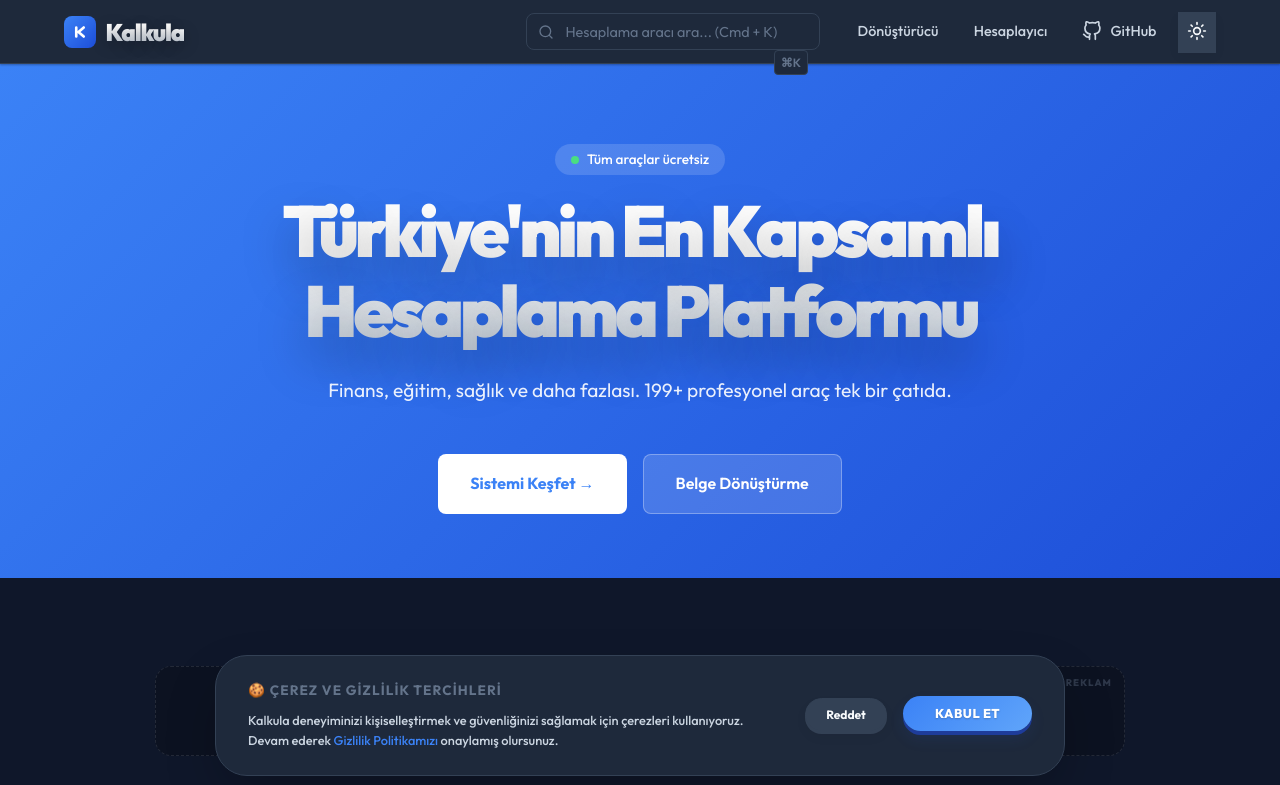
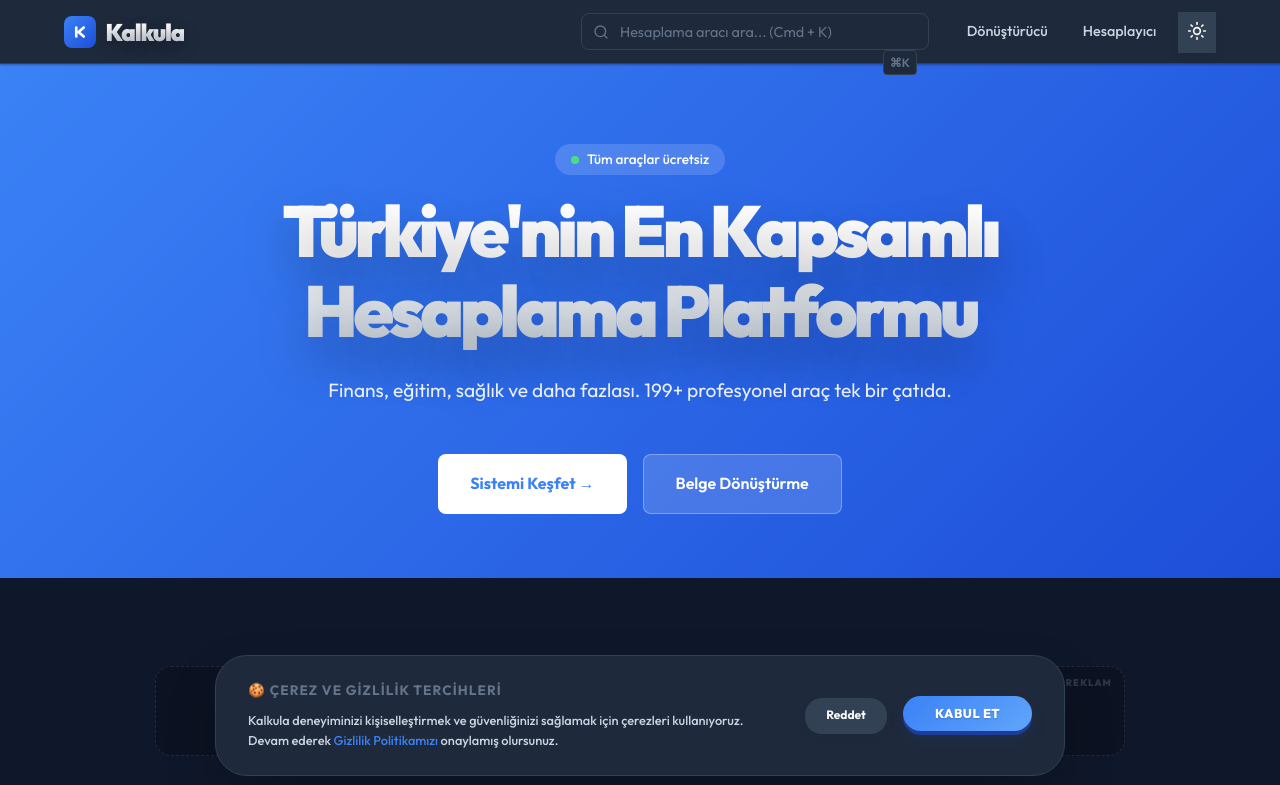
Before and after one commit to Mefeuzunn/kalkula.com, a Next.js app: page / in a window 1280 px wide. Shown: the top 785 px of the page. Built offline with nearby package versions, Linux system fonts and the light colour scheme.

Commit message:
chore(ui): remove github links from navbar and footer for a more professional look

```diff
--- a/src/components/Footer.tsx
+++ b/src/components/Footer.tsx
@@ -29,36 +29,6 @@
               <div style={{ width: "8px", height: "8px", borderRadius: "50%", background: "#22c55e" }}></div>
               <span style={{ fontSize: "0.8rem", color: "var(--text-muted)" }}>Tüm sistemler çalışıyor</span>
             </div>
-
-            <Link
-              href="https://github.com/Mefeuzunn/kalkula.com"
-              target="_blank"
-              style={{
-                marginTop: "1.5rem",
-                display: "flex",
-                alignItems: "center",
-                gap: "0.75rem",
-                padding: "12px 16px",
-                background: "rgba(255,255,255,0.03)",
-                border: "1px solid var(--border)",
-                borderRadius: "16px",
-                textDecoration: "none",
-                transition: "all 0.2s ease",
-                width: "fit-content"
-              }}
-              className="hover:border-accent-primary hover:bg-white/5 group"
-            >
-              <svg width="20" height="20" viewBox="0 0 24 24" fill="currentColor" style={{ opacity: 0.8 }}>
-                <path d="M12 0c-6.626 0-12 5.373-12 12 0 5.302 3.438 9.8 8.207 11.387.599.111.793-.261.793-.577v-2.234c-3.338.726-4.042-1.416-4.042-1.416-.546-1.387-1.333-1.756-1.333-1.756-1.089-.745.083-.729.083-.729 1.205.084 1.839 1.237 1.839 1.237 1.07 1.834 2.807 1.304 3.492.997.107-.775.418-1.305.762-1.604-2.665-.305-5.467-1.334-5.467-5.931 0-1.311.469-2.381 1.236-3.221-.124-.303-.535-1.524.117-3.176 0 0 1.008-.322 3.301 1.23.957-.266 1.983-.399 3.003-.404 1.02.005 2.047.138 3.006.404 2.291-1.552 3.297-1.23 3.297-1.23.653 1.653.242 2.874.118 3.176.77.84 1.235 1.911 1.235 3.221 0 4.609-2.807 5.624-5.479 5.921.43.372.823 1.102.823 2.222v3.293c0 .319.192.694.801.576 4.765-1.589 8.199-6.086 8.199-11.386 0-6.627-5.373-12-12-12z"/>
-              </svg>
-              <div>
-                <div style={{ fontSize: "0.7rem", fontWeight: 800, color: "var(--text-muted)", textTransform: "uppercase", letterSpacing: "0.05em" }}>GitHub Repository</div>
-                <div style={{ fontSize: "0.85rem", fontWeight: 700, color: "var(--text-primary)" }}>Mefeuzunn / kalkula.com</div>
-              </div>
-              <svg width="14" height="14" viewBox="0 0 24 24" fill="none" stroke="currentColor" strokeWidth="3" className="opacity-0 group-hover:opacity-100 transition-opacity ml-2">
-                <path d="M7 17L17 7M17 7H7M17 7V17" />
-              </svg>
-            </Link>
           </div>
 
           {/* Kategoriler */}
--- a/src/components/Navbar.tsx
+++ b/src/components/Navbar.tsx
@@ -170,18 +170,6 @@
           <Link href="/calculator" className={styles.navLink}>
             Hesaplayıcı
           </Link>
-          <Link
-            href="https://github.com/Mefeuzunn/kalkula.com"
-            target="_blank"
-            className={styles.navLink}
-            title="GitHub'da Göz At"
-            style={{ display: "flex", alignItems: "center", gap: "0.5rem" }}
-          >
-            <svg width="20" height="20" viewBox="0 0 24 24" fill="none" stroke="currentColor" strokeWidth="2" strokeLinecap="round" strokeLinejoin="round">
-              <path d="M9 19c-5 1.5-5-2.5-7-3m14 6v-3.87a3.37 3.37 0 0 0-.94-2.61c3.14-.35 6.44-1.54 6.44-7A5.44 5.44 0 0 0 20 4.77 5.07 5.07 0 0 0 19.91 1S18.73.65 16 2.48a13.38 13.38 0 0 0-7 0C6.27.65 5.09 1 5.09 1A5.07 5.07 0 0 0 5 4.77a5.44 5.44 0 0 0-1.5 3.78c0 5.42 3.3 6.61 6.44 7a3.37 3.37 0 0 0-.94 2.58V22"></path>
-            </svg>
-            <span className="hidden sm:inline">GitHub</span>
-          </Link>
           <ThemeToggle />
           {/* Mobile menu toggle */}
           <button
```
